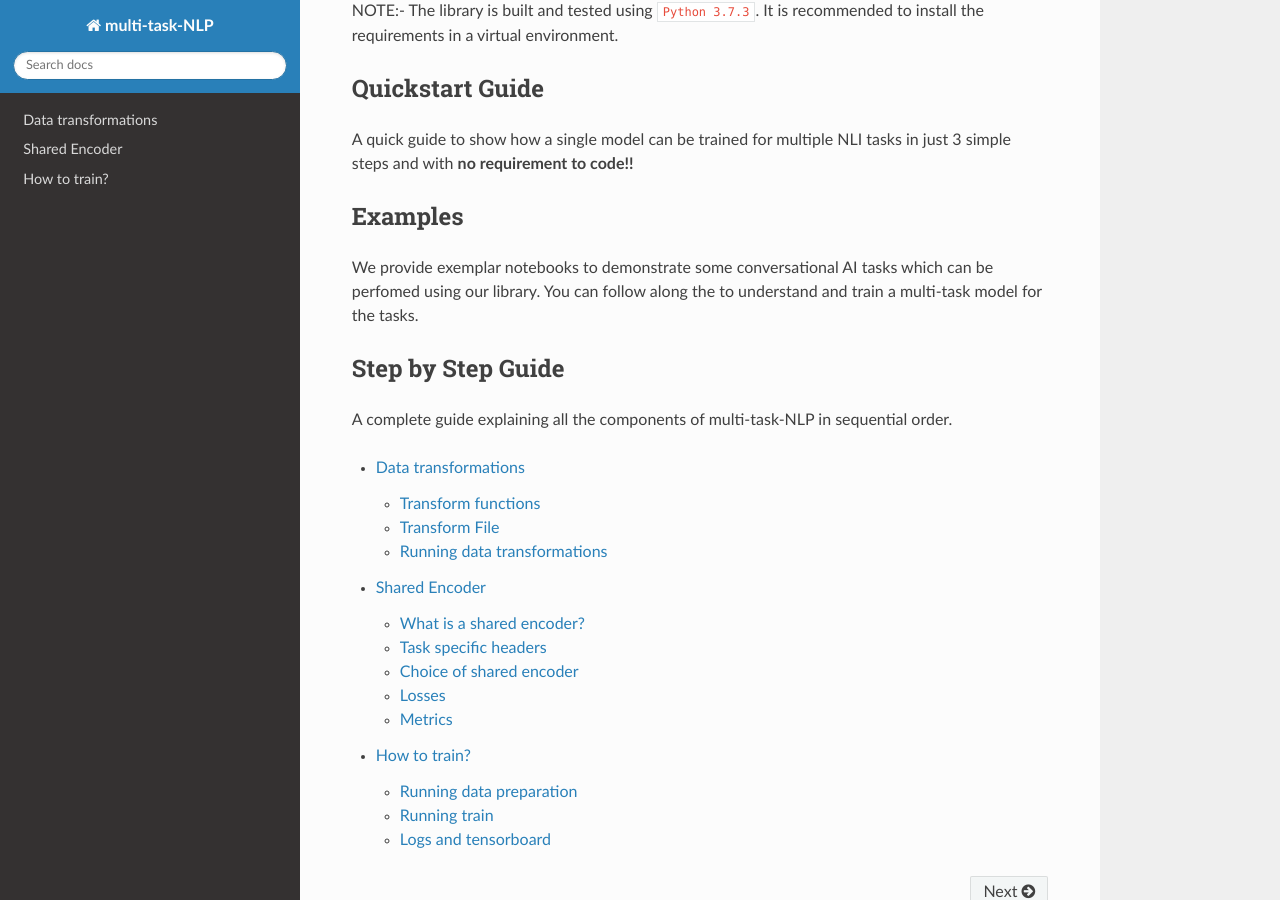
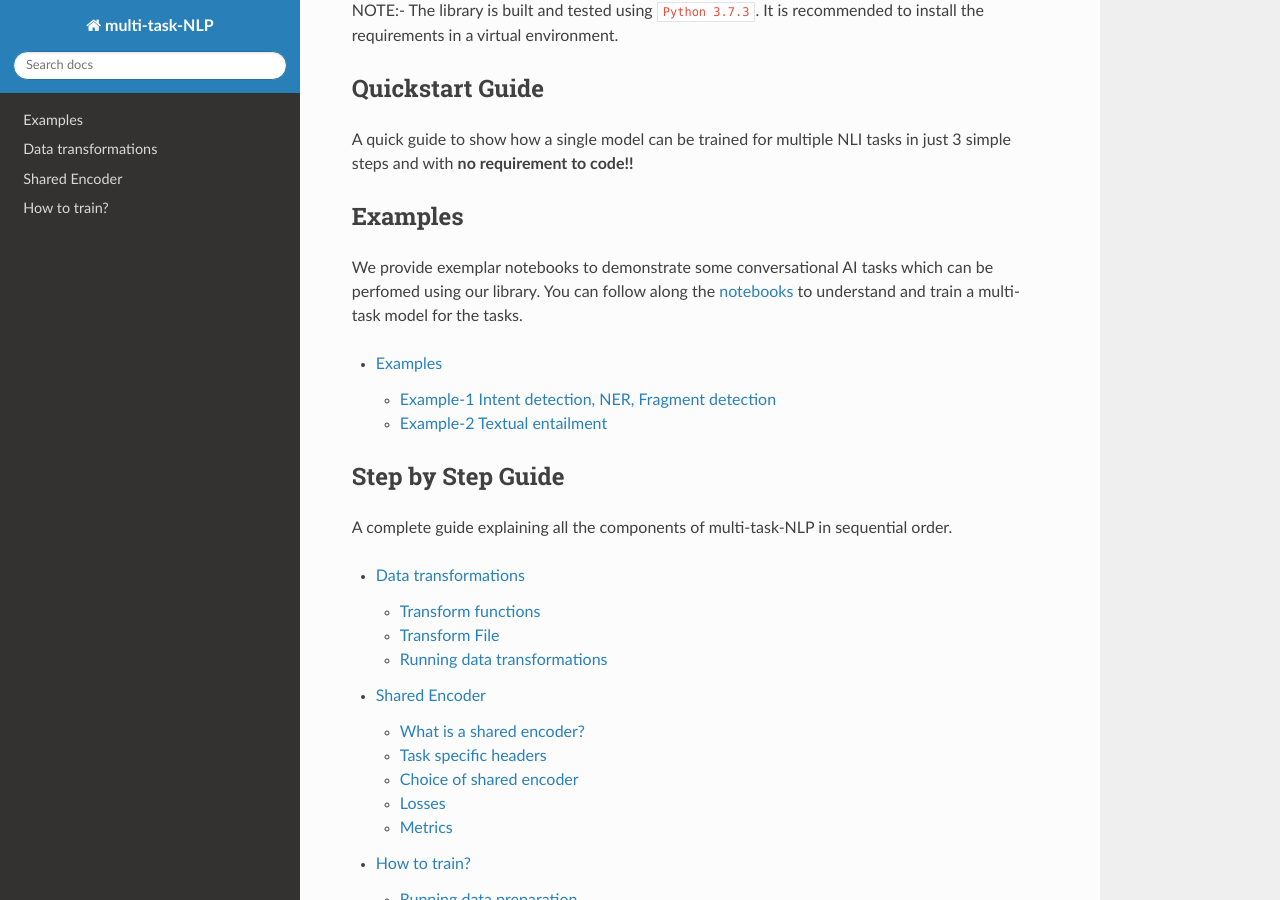
Before and after one commit to hellohaptik/multi-task-NLP, a Sphinx documentation site: the page built from docs/source/index.rst, in a window 1280 px wide and 900 px high, scrolled down 1290 px. Built offline with Sphinx 7.4.7 and the Read the Docs theme 2.0.0, drawn with Linux system fonts in a browser that asks for light colours; pages that are not in the unit, such as notebooks, are missing from menus; some of the changed lines change nothing that is shown; some of the changed text lies outside the part shown.

Commit message:
adding example 1

```diff
--- /dev/null
+++ b/docs/source/examples.rst
@@ -0,0 +1,30 @@
+Examples
+===========
+Here you can find various conversational AI tasks as examples and can train multi-task models
+in simple steps mentioned in the notebooks.
+
+Example-1 Intent detection, NER, Fragment detection
+---------------------------------------------------
+
+**Tasks Description**
+
+``Intent Detection`` :- This is a single sentence classification task where an `intent` specifies which class the data sample belongs to.
+Intent detection is one of the fundamental components for conversational system as it gives a broad understand of the category/domain the sentence/query belongs to.
+
+``NER`` :- This is a Named Entity Recognition/ Sequence Labelling/ Slot filling task where individual words of the sentence are tagged with an entity label it belongs to.
+The words which don't belong to any entity label are simply labeled as "O". NER helps in extracting values for required entities (eg. location, date-time) from query.
+
+``Fragment Detection`` :- This is modeled as a single sentence classification task which detects whether a sentence is incomplete (fragment) or not (non-fragment).
+This is a very useful piece in conversational system as knowing if a query/sentence is incomplete can aid in discarding bad queries beforehand.
+
+**Data** :- In this example, we are using the `SNIPS <"https://snips-nlu.readthedocs.io/en/latest/dataset.html">`_  data for intent and entity detection. For the sake of simplicity, we provide
+the data in simpler form under ``snips_data`` directory taken from `here <"https://github.com/LeePleased/StackPropagation-SLU/tree/master/data/snips">`_.
+
+**Transform file** :- `transform_file_snips <https://github.com/hellohaptik/multi-task-NLP/blob/master/examples/intent_ner_fragment/transform_file_snips.yml>`_
+
+**Tasks file** :-  `tasks_file_snips <https://github.com/hellohaptik/multi-task-NLP/blob/master/examples/intent_ner_fragment/tasks_file_snips.yml>`_
+
+**Notebook** :- `intent_ner_fragment <https://github.com/hellohaptik/multi-task-NLP/blob/master/examples/intent_ner_fragment/intent_ner_fragment.ipynb>`_
+
+Example-2 Textual entailment
+----------------------------
--- a/docs/source/index.rst
+++ b/docs/source/index.rst
@@ -47,8 +47,12 @@
 Examples
 --------
 We provide exemplar notebooks to demonstrate some conversational AI tasks which can be perfomed using our library.
-You can follow along the to understand and train a multi-task model for the tasks.
+You can follow along the `notebooks <https://github.com/hellohaptik/multi-task-NLP/tree/master/examples/>`_ to understand and train a multi-task model for the tasks.
 
+.. toctree::
+   :maxdepth: 2
+
+   examples
 
 Step by Step Guide
 ------------------
```
Also changed, not shown: 1 other file.
